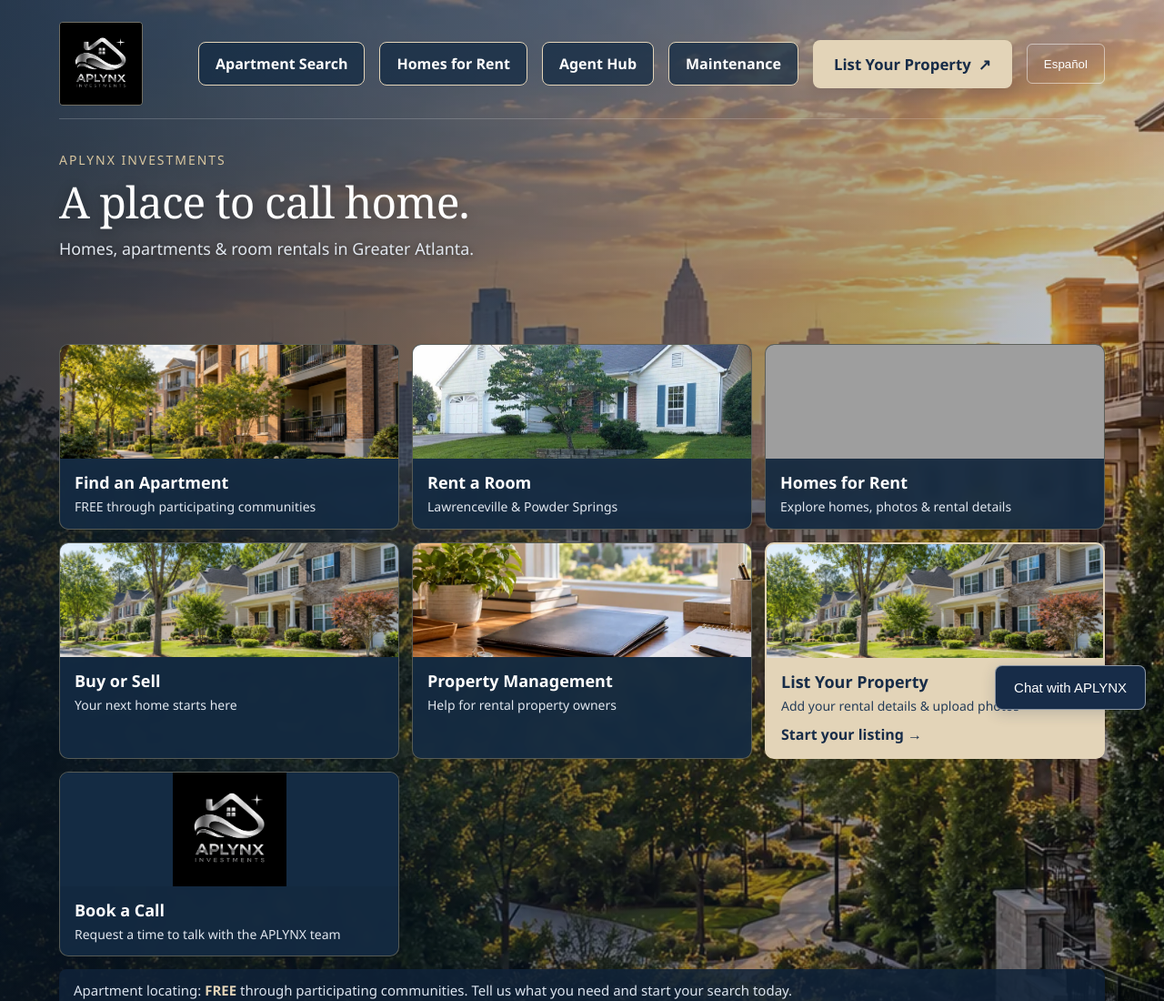
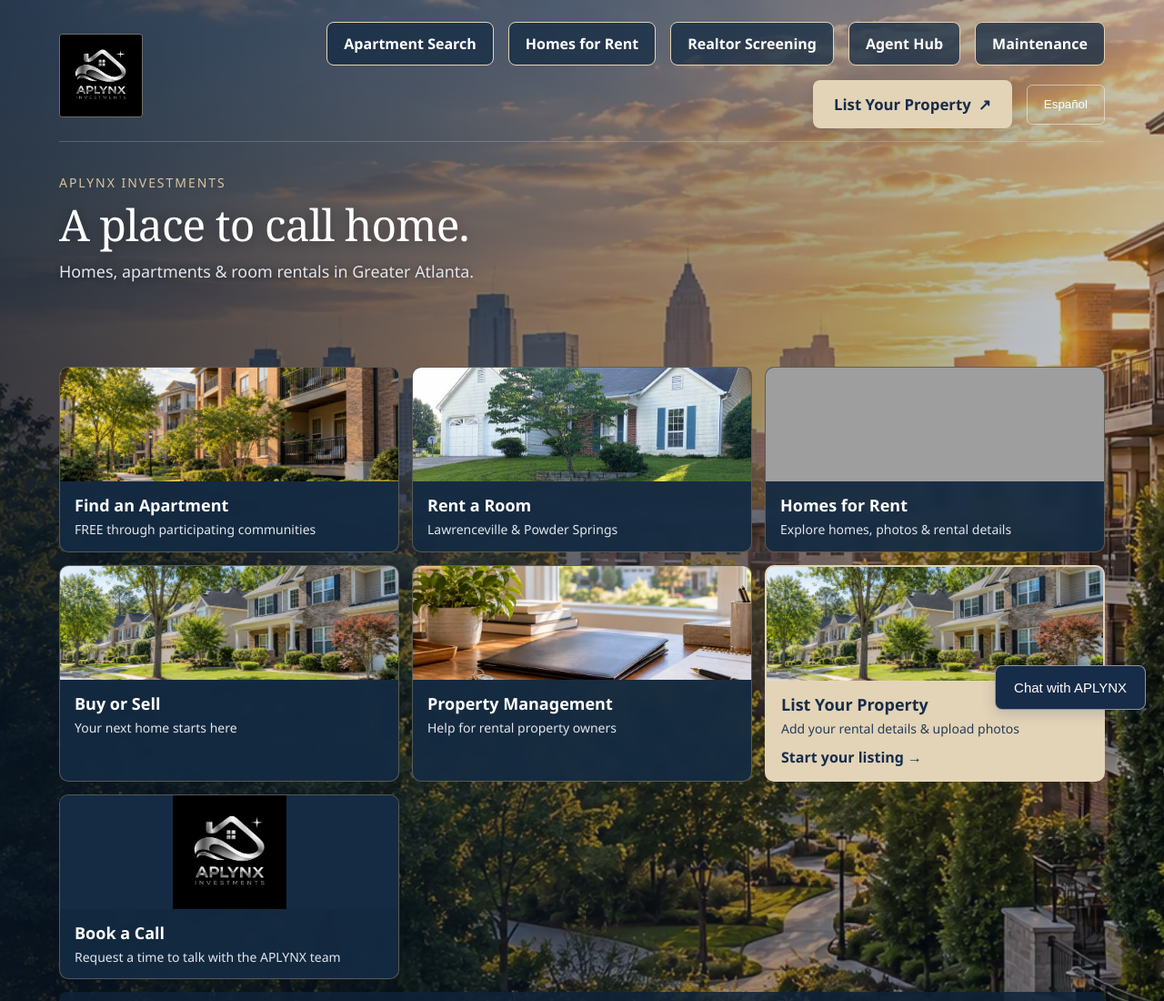
Before and after one commit to aallythomp/aplynx-site, a website: page index.html in a window 1280 px wide. Shown: the top 1100 px of the page at 91% size. Drawn offline with Linux system fonts and the light colour scheme; no server answers; grey boxes are pictures that could not be loaded.

Commit message:
Link upcoming realtor screening services from homepage

```diff
--- a/index.html
+++ b/index.html
@@ -545,7 +545,7 @@ header#home{background:linear-gradient(90deg,rgba(8,24,43,.68),rgba(8,24,43,.22)
 <header id="home">
   <div class="topbar">
     <a class="brand-link" href="/" aria-label="APLYNX Investments home"><img class="brand-logo" src="logo.png" alt="APLYNX Investments" width="1254" height="1254" fetchpriority="high"></a>
-    <nav class="top-actions" aria-label="Quick actions"><a class="maintenance-button" href="https://members.smartapartmentdata.com/web-idx/9925ade4-ea93-492c-944e-57cab33712e7" target="_blank" rel="noopener noreferrer"><span class="en">Apartment Search</span><span class="es hide">Buscar apartamentos</span></a><a class="maintenance-button" href="/browse-rentals.html"><span class="en">Homes for Rent</span><span class="es hide">Casas en alquiler</span></a><a class="maintenance-button" href="/agent-hub.html"><span class="en">Agent Hub</span><span class="es hide">Centro de agentes</span></a><a class="maintenance-button" href="/maintenance.html"><span class="en">Maintenance</span><span class="es hide">Mantenimiento</span></a><a class="list-property-button" href="/list-your-property.html"><span class="en">List Your Property</span><span class="es hide">Publique Su Propiedad</span><span aria-hidden="true"> ↗</span></a><button class="lang-btn" onclick="toggleLang()" id="langBtn">Español</button></nav>
+    <nav class="top-actions" aria-label="Quick actions"><a class="maintenance-button" href="https://members.smartapartmentdata.com/web-idx/9925ade4-ea93-492c-944e-57cab33712e7" target="_blank" rel="noopener noreferrer"><span class="en">Apartment Search</span><span class="es hide">Buscar apartamentos</span></a><a class="maintenance-button" href="/browse-rentals.html"><span class="en">Homes for Rent</span><span class="es hide">Casas en alquiler</span></a><a class="maintenance-button" href="/realtor-screening.html"><span class="en">Realtor Screening</span><span class="es hide">Verificación para agentes</span></a><a class="maintenance-button" href="/agent-hub.html"><span class="en">Agent Hub</span><span class="es hide">Centro de agentes</span></a><a class="maintenance-button" href="/maintenance.html"><span class="en">Maintenance</span><span class="es hide">Mantenimiento</span></a><a class="list-property-button" href="/list-your-property.html"><span class="en">List Your Property</span><span class="es hide">Publique Su Propiedad</span><span aria-hidden="true"> ↗</span></a><button class="lang-btn" onclick="toggleLang()" id="langBtn">Español</button></nav>
   </div>
 
   <div class="hero-card">
```
